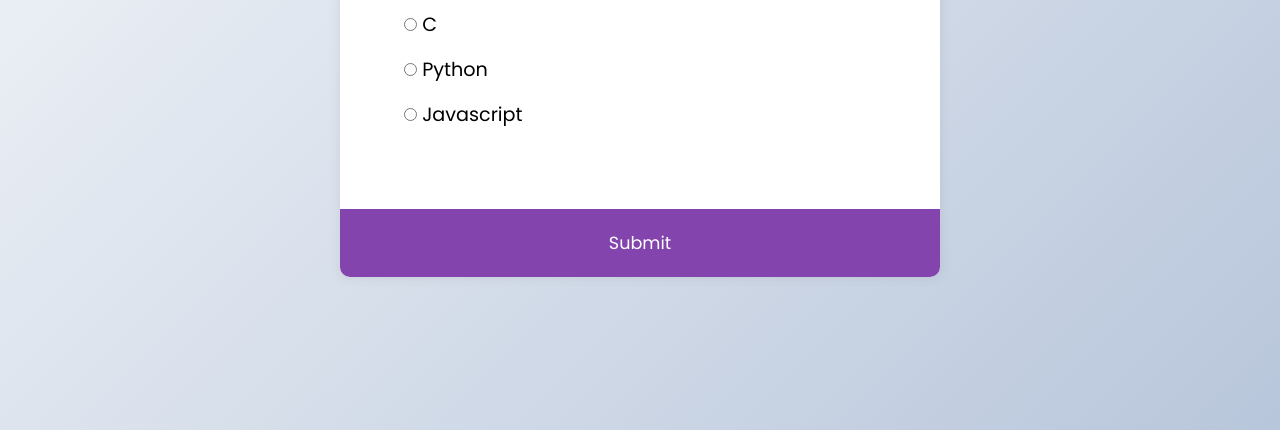
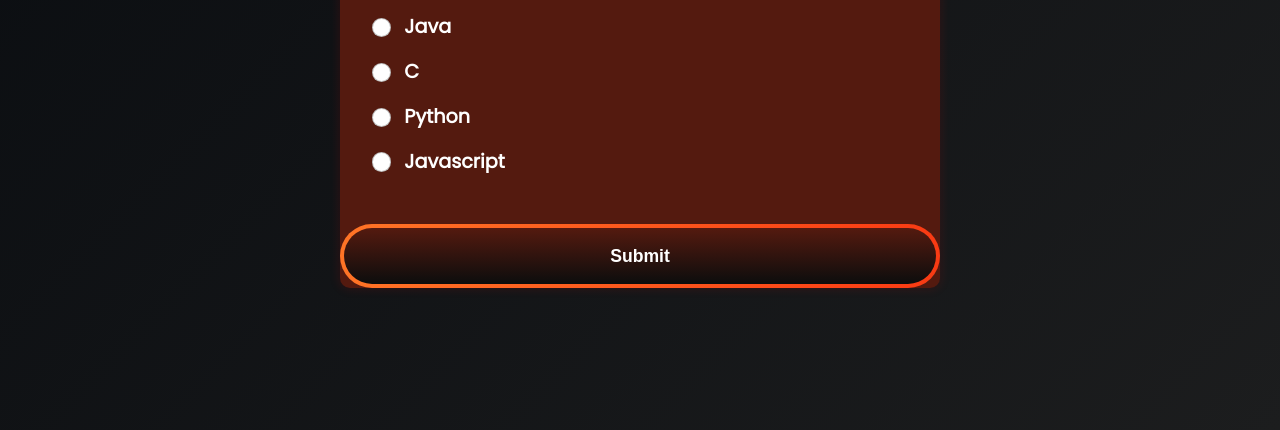
Before and after one commit to martinmorondo/Quiz-app, a plain HTML site: page index.html in a window 1280 px wide. Shown: the part 370-800 px from the top of the page. Drawn offline with nearby package versions, Linux system fonts and the light colour scheme.

Commit message:
I add new styles to the inputs, the label and the submit button

```diff
--- a/CSS/style.css
+++ b/CSS/style.css
@@ -7,8 +7,8 @@
 }
 
 body {
-    background-color: #b8c6db;
-    background-image: linear-gradient(315deg, #b8c6db 0%, #f5f7fa 100%);
+    background-color: #0c0d0d;
+    background-image: linear-gradient(315deg, #1c1d1e 0%, #090c10 100%);
     font-family: 'Poppins', sans-serif;
     display: flex;
     justify-content: center;
@@ -19,21 +19,30 @@ body {
 }
 
 .quiz-container {
-    background-color: #fff;
+    background-color: #541a0f;
     border-radius: 10px;
-    box-shadow: 0 0 10px 2px rgba(100, 100, 100, 0.1);
+    box-shadow: 0 0 10px 2px rgba(235, 13, 13, 0.1);
     width: 600px;
     overflow: hidden;
 }
 
 .quiz-header {
-    padding: 4rem;
+    padding: 2rem;
+}
+
+h1 {
+    text-align: center;
+    color: #fff;
+    font-weight: bold;
+    font-size: 3rem;
+    margin-top: 1.2rem;
 }
 
 h2 {
     padding: 1rem;
     text-align: center;
     margin: 0;
+    color: #fff;
 }
 
 ul {
@@ -46,27 +55,135 @@ ul li {
     margin: 1rem 0;
 }
 
+ul li input {
+   font-size: 1.2rem;
+}
+
 ul li label {
     cursor: pointer;
+    font-weight: bold;
+    transition: .3s;
+    color: #fff;
+    margin-left: 0.5rem;
 }
 
-button {
-    background-color: #8344ad;
-    color: #fff;
-    border: none;
-    display: block;
-    width: 100%;
-    cursor: pointer;
-    font-size: 1.1rem;
-    font-family: inherit;
-    padding: 1.3rem;
-    transition: .3s;
+label:hover {
+    color: rgb(177, 57, 177);
 }
 
-button:hover {
+.btn {
+    width: 100%;
+    font-size: 1.1rem;
+    align-items: center;
+    appearance: none;
+    background-clip: padding-box;
+    background-color: initial;
+    background-image: none;
+    border-style: none;
+    box-sizing: border-box;
+    color: #fff;
+    cursor: pointer;
+    display: inline-block;
+    flex-direction: row;
+    flex-shrink: 0;
+    font-family: Eina01,sans-serif;
+    font-weight: 800;
+    justify-content: center;
+    line-height: 24px;
+    margin: 0;
+    min-height: 64px;
+    outline: none;
+    overflow: visible;
+    padding: 19px 26px;
+    pointer-events: auto;
+    position: relative;
+    text-align: center;
+    text-decoration: none;
+    text-transform: none;
+    user-select: none;
+    touch-action: manipulation;
+    vertical-align: middle;
+    word-break: keep-all;
+    z-index: 0;
+}
+
+@media (min-width: 768px) {
+  .btn {
+    padding: 19px 32px;
+  }
+}
+
+.btn:before,
+.btn:after {
+  border-radius: 80px;
+}
+
+.btn:before {
+  background-image: linear-gradient(92.83deg, #ff7426 0, #f93a13 100%);
+  content: "";
+  display: block;
+  height: 100%;
+  left: 0;
+  overflow: hidden;
+  position: absolute;
+  top: 0;
+  width: 100%;
+  z-index: -2;
+}
+
+.btn:after {
+  background-color: initial;
+  background-image: linear-gradient(#541a0f 0, #0c0d0d 100%);
+  bottom: 4px;
+  content: "";
+  display: block;
+  left: 4px;
+  overflow: hidden;
+  position: absolute;
+  right: 4px;
+  top: 4px;
+  transition: all 100ms ease-out;
+  z-index: -1;
+}
+
+.btn:hover:not(:disabled):before {
+  background: linear-gradient(92.83deg, rgb(255, 116, 38) 0%, rgb(249, 58, 19) 100%);
+}
+
+.btn:hover:not(:disabled):after {
+  bottom: 0;
+  left: 0;
+  right: 0;
+  top: 0;
+  transition-timing-function: ease-in;
+  opacity: 0;
+}
+
+.btn:active:not(:disabled) {
+  color: #ccc;
+}
+
+.btn:active:not(:disabled):before {
+  background-image: linear-gradient(0deg, rgba(0, 0, 0, .2), rgba(0, 0, 0, .2)), linear-gradient(92.83deg, #ff7426 0, #f93a13 100%);
+}
+
+.btn:active:not(:disabled):after {
+  background-image: linear-gradient(#541a0f 0, #0c0d0d 100%);
+  bottom: 4px;
+  left: 4px;
+  right: 4px;
+  top: 4px;
+}
+
+.btn:disabled {
+  cursor: default;
+  opacity: .24;
+}
+
+/* button:hover {
     background-color: #641f92;
     outline: none;
- }
+ }  */
 
 /* button:focus {
 
--- a/index.html
+++ b/index.html
@@ -5,39 +5,43 @@
     <meta http-equiv="X-UA-Compatible" content="IE=edge">
     <meta name="viewport" content="width=device-width, initial-scale=1.0">
     <title>Quiz App</title>
+    <link href="https://cdn.jsdelivr.net/npm/bootstrap@5.0.2/dist/css/bootstrap.min.css" rel="stylesheet" integrity="sha384-EVSTQN3/azprG1Anm3QDgpJLIm9Nao0Yz1ztcQTwFspd3yD65VohhpuuCOmLASjC" crossorigin="anonymous">
     <link rel="stylesheet" href="./CSS/style.css">
 </head>
 <body>
     <div class="quiz-container" id="quiz">
+        <h1>Quiz</h1>
         <div class="quiz-header">
             <h2 id="question">Question text</h2>
             <ul>
                 <li>
-                    <input type="radio" name="answer" class="answer" id="a">
+                    <input type="radio" name="answer" class="answer form-check-input" id="a">
                     <label for="a" id="a-text">Question</label>
                 </li>
 
                 <li>
-                    <input type="radio" name="answer" class="answer" id="b">
+                    <input type="radio" name="answer" class="answer form-check-input" id="b">
                     <label for="b" id="b-text">Question</label>
                 </li>
 
                 <li>
-                    <input type="radio" name="answer" class="answer" id="c">
+                    <input type="radio" name="answer" class="answer form-check-input" id="c">
                     <label for="c" id="c-text">Question</label>
                 </li>
 
                 <li>
-                    <input type="radio" name="answer" class="answer" id="d">
+                    <input type="radio" name="answer" class="answer form-check-input" id="d">
                     <label for="d" id="d-text">Question</label>
                 </li>
 
             </ul>
         </div>
 
-        <button id="submit">Submit</button>
+        <button class="btn" id="submit" role="button">Submit</button>
     </div>
 
     <script src="./JS/main.js"></script>
+    <script src="https://cdn.jsdelivr.net/npm/bootstrap@5.0.2/dist/js/bootstrap.bundle.min.js" integrity="sha384-MrcW6ZMFYlzcLA8Nl+NtUVF0sA7MsXsP1UyJoMp4YLEuNSfAP+JcXn/tWtIaxVXM" crossorigin="anonymous"></script>
+
 </body>
 </html>
```
